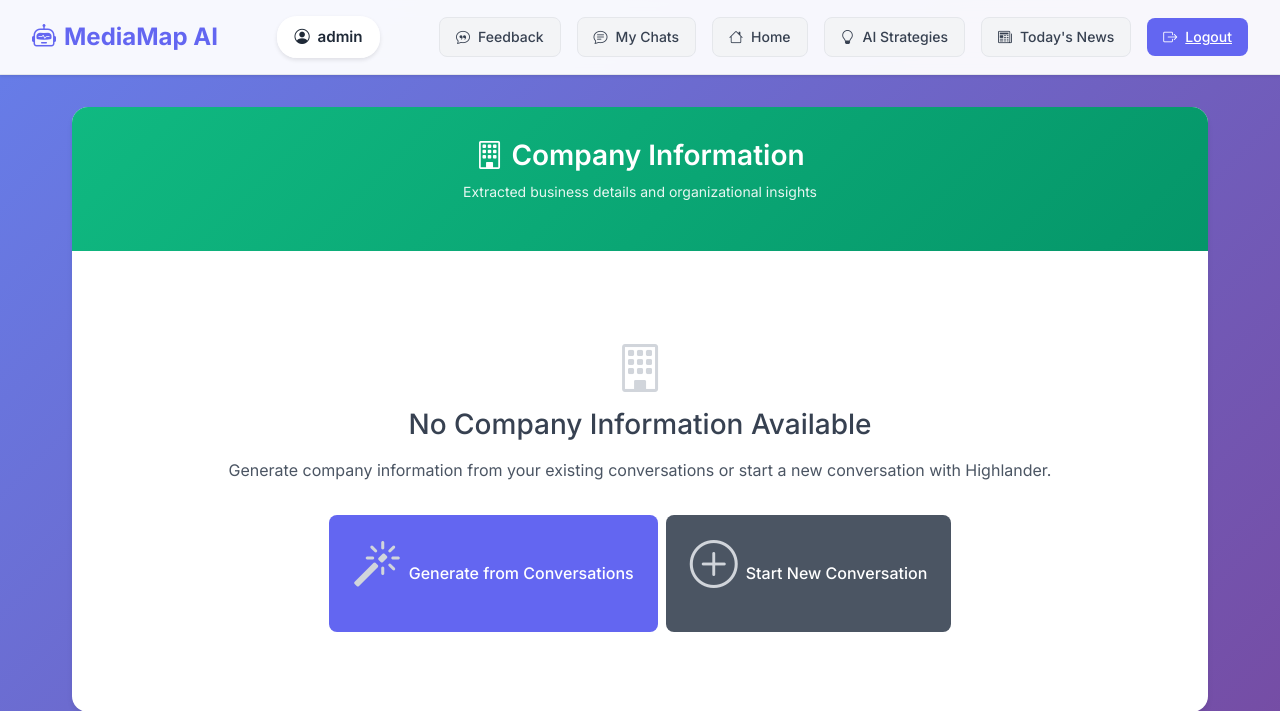
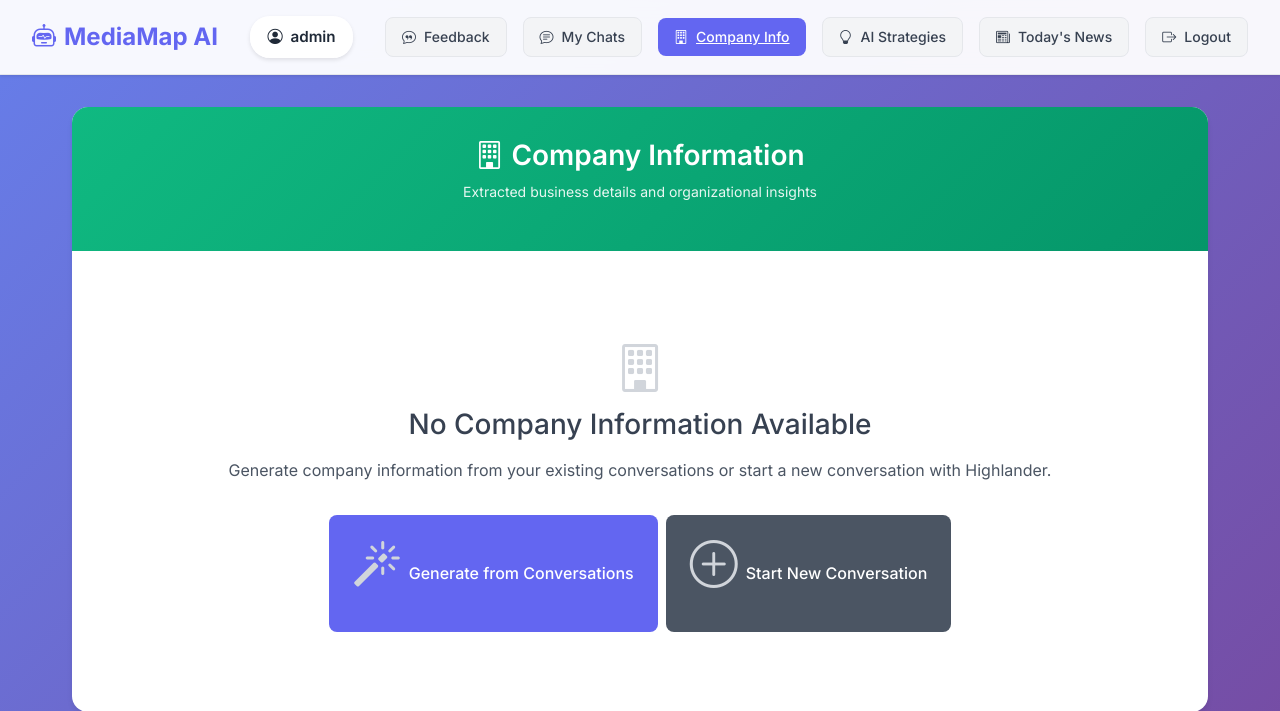
Before and after one commit to pauldevelopai/mediamap, a Flask app: page /company-info in a window 1280 px wide. Shown: the top 711 px of the page. Run offline with Flask 3, Linux system fonts and the light colour scheme; a user stored in the database is signed in; data that the repository does not hold is empty; some libraries are stand-ins or nearby versions.

Commit message:
Standardize navigation menu across all templates
- Make navigation order consistent: My Chats, Company Info, AI Strategies, Today's News, Logout
- Remove inconsistent 'Home' buttons and replace with proper navigation
- Ensure each page highlights its own section as primary button
- Fix button styling consistency across all templates
- Improve user experience with uniform navigation structure

All templates now have the same navigation menu structure and styling.

```diff
--- a/backend/templates/company_info.html
+++ b/backend/templates/company_info.html
@@ -278,9 +278,9 @@
                     <i class="bi bi-chat-text"></i>
                     My Chats
                 </a>
-                <a href="{{ url_for('user_dashboard') }}" class="btn-secondary">
-                    <i class="bi bi-house"></i>
-                    Home
+                <a href="{{ url_for('company_info') }}" class="btn-primary">
+                    <i class="bi bi-building"></i>
+                    Company Info
                 </a>
                 <a href="{{ url_for('ai_strategies') }}" class="btn-secondary">
                     <i class="bi bi-lightbulb"></i>
@@ -290,7 +290,7 @@
                     <i class="bi bi-newspaper"></i>
                     Today's News
                 </a>
-                <a href="{{ url_for('logout') }}" class="btn-primary">
+                <a href="{{ url_for('logout') }}" class="btn-secondary">
                     <i class="bi bi-box-arrow-right"></i>
                     Logout
                 </a>
--- a/backend/templates/today_news.html
+++ b/backend/templates/today_news.html
@@ -480,10 +480,6 @@
                 <a href="{{ url_for('my_chats') }}" class="btn-secondary">
                     <i class="bi bi-chat-text"></i>
                     My Chats
-                </a>
-                <a href="{{ url_for('user_dashboard') }}" class="btn-secondary">
-                    <i class="bi bi-house"></i>
-                    Home
                 </a>
                 <a href="{{ url_for('company_info') }}" class="btn-secondary">
                     <i class="bi bi-building"></i>
```
Also changed, not shown: backend/templates/ai_strategies.html (+5 -5 lines), backend/templates/user_chats.html (+4 -4 lines).
